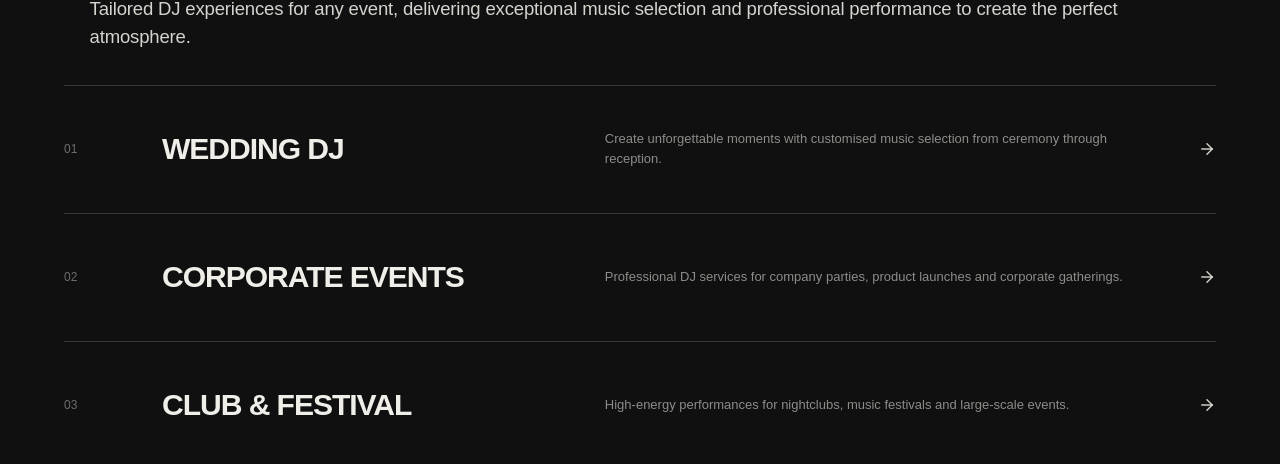
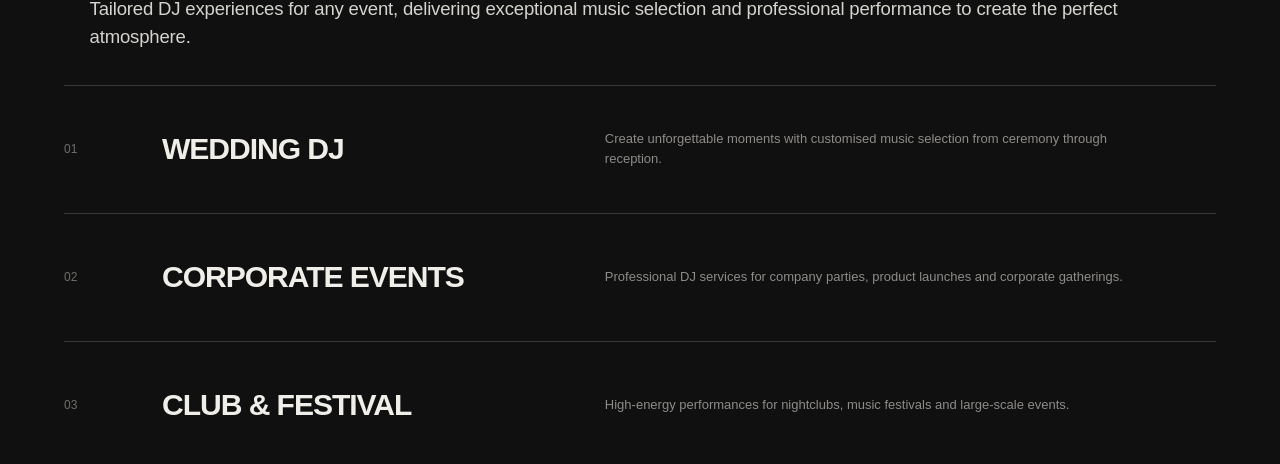
Before and after one commit to salpadoru/sparkygriswold, a Next.js app: page / in a window 1280 px wide. Shown: the part 1917-2381 px from the top of the page. Built offline with nearby package versions, Linux system fonts and the light colour scheme.

Commit message:
Remove service arrow cues

```diff
--- a/app/page.tsx
+++ b/app/page.tsx
@@ -74,7 +74,6 @@ export default function Home() {
               <span>0{index + 1}</span>
               <strong>{service.title}</strong>
               <p>{service.body}</p>
-              <ArrowRight size={18} />
             </div>
           ))}
         </div>
```
